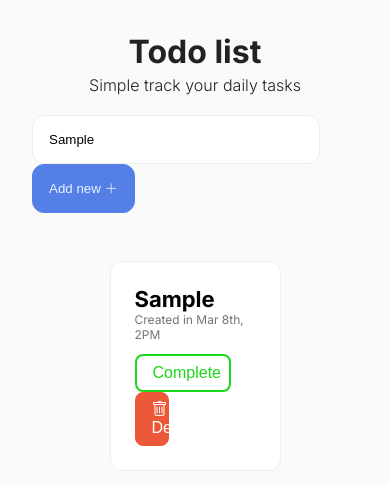
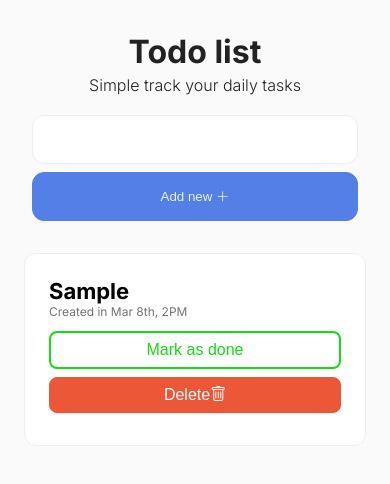
Before and after one commit to FawkesSt/ToDo, a plain HTML site: page index.html in a window 390 px wide. Both pictures are taken after typing "Sample" into the empty fields and a click on the button "Add new". Drawn offline with nearby package versions, Linux system fonts and the light colour scheme.

Commit message:
Added js logic to delete and complete a todo

```diff
--- a/app.js
+++ b/app.js
@@ -4,8 +4,12 @@ const todoBtn = document.querySelector(".todo-btn");
 const todos = document.querySelector(".todos");
 const toast = document.querySelector(".toast-alert");
 
+
+
 //Event listener
 todoBtn.addEventListener("click", addTodo);
+todos.addEventListener("click", deleteCheck);
+
 
 function addTodo(event) {
   event.preventDefault();
@@ -35,16 +39,40 @@ function addTodo(event) {
 
     const completBtn = document.createElement("button");
     completBtn.classList.add("complete-btn");
-    completBtn.innerText = "Complete";
+    completBtn.innerText = "Mark as done";
     buttons.appendChild(completBtn);
 
     const deleteBtn = document.createElement("button");
     deleteBtn.classList.add("delete-btn");
-    deleteBtn.innerHTML = `<spam class="bi bi-trash">Delete</spam>`;
+    deleteBtn.innerHTML = `Delete<i class="bi bi-trash"></i>`;
     buttons.appendChild(deleteBtn);
 
     todos.appendChild(todoDiv);
+    todoInput.value = "";
 
 
   }
 }
+
+
+function deleteCheck(e){
+  const item = e.target;
+
+  //Delete todo
+  if(item.classList[0] === "delete-btn"){
+    const todo = item.parentElement;
+    todoParent = todo.parentElement;
+    todoParent.remove();
+    console.log(todoParent);
+  }
+
+  if(item.classList[0] === "complete-btn"){
+    const todo = item.parentElement;
+    todoParent = todo.parentElement;
+    todoParent.classList.add("completed");
+    console.log(item);
+    item.innerHTML = `Done<i class="bi bi-check"></i>`;
+
+  }
+
+}
--- a/style/todo.css
+++ b/style/todo.css
@@ -17,16 +17,20 @@
   justify-content: center;
   list-style: none;
   align-items: center;
-  margin: 1rem 1.5rem;
+  margin: 0 1.5rem;
 }
 
 .todo {
   width: 50%;
-  margin-top: 1rem;
+  margin-bottom: 1rem;
   border: solid 1px var(--border);
   background-color: var(--white);
   padding: 1.5rem;
   border-radius: 12px;
+}
+
+.todo.completed{
+  border-left: 4px solid #19da16;
 }
 
 .todo-item {
@@ -61,6 +65,10 @@
   background-color: #19da16;
 }
 
+.completed.buttons.complete-btn{
+  background-color: #19da16;
+}
+
 .delete-btn {
   font-size: 16px;
   padding: 0.5rem 1rem;
@@ -72,3 +80,58 @@
   transition: ease-in all 300ms;
   cursor: pointer;
 }
+
+i{
+  pointer-events: none;
+}
+
+
+
+
+/* Mobile version */
+
+@media screen and (max-width: 1250px) {
+  .todo {
+    width: 100%;
+    margin-bottom: 1rem;
+    border: solid 1px var(--border);
+    background-color: var(--white);
+    padding: 1.5rem;
+    border-radius: 12px;
+  }
+
+  .buttons{
+    display: flex;
+    flex-direction: column;
+  }
+
+  .complete-btn {
+    width: 100%;
+   margin-bottom: 8px;
+  }
+
+  .delete-btn {
+    width: 100%;
+   margin-bottom: 8px;
+  }
+
+  .bi{
+    pointer-events: none;
+  }
+
+
+}
+
+@media screen and (max-width: 500px){
+  .todo-form{
+    width: 100%;
+    display: flex;
+    flex-direction: column;
+  }
+
+  .todo-input{
+    margin-bottom: 8px;
+    width: 100%!important;
+  }
+
+}
```
